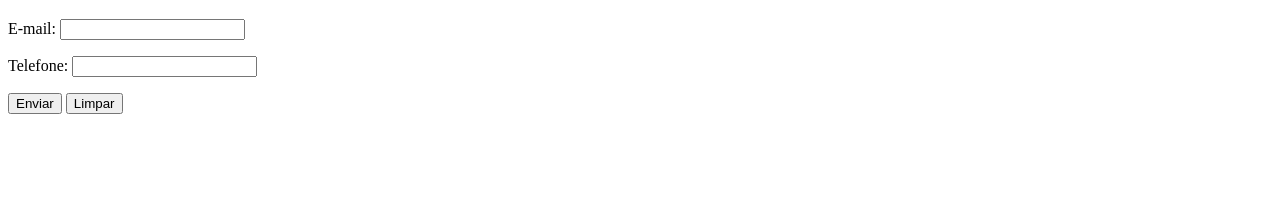
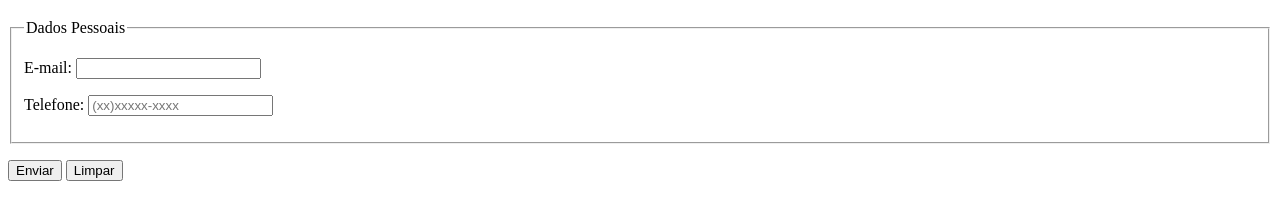
Before and after one commit to ttthamenezess/html-css, a plain HTML site: page modulo-o4/ex025/form004.html in a window 1280 px wide. Shown: the part 61-280 px from the top of the page. Drawn offline with Linux system fonts and the light colour scheme.

Commit message:
colocando tag fieldset e legend

```diff
--- a/modulo-o4/ex025/form004.html
+++ b/modulo-o4/ex025/form004.html
@@ -9,15 +9,17 @@
 <body>
     <h1>Exemplo de Formulário</h1>
     <form action="cadastro.php" method="get">
+        <fieldset> <!--Tag para agrupar-->
+            <legend>Dados Pessoais</legend>
             <p>
                 <label for="iemail">E-mail:</label>
                 <input type="email" name="email" id="iemail" autocomplete="email" required>
             </p>
-
             <p>
                 <label for="itel">Telefone:</label>
-            <input type="tel" name="tel" id="itel" autocomplete="tel" required>
+                <input type="tel" name="tel" id="itel" autocomplete="tel" required placeholder="(xx)xxxxx-xxxx">
             </p>
+        </fieldset>
         <!--Estudar mais sobre RegEX-->
 
         <p>
```
Lines whose indentation alone changed are shown as unchanged.
